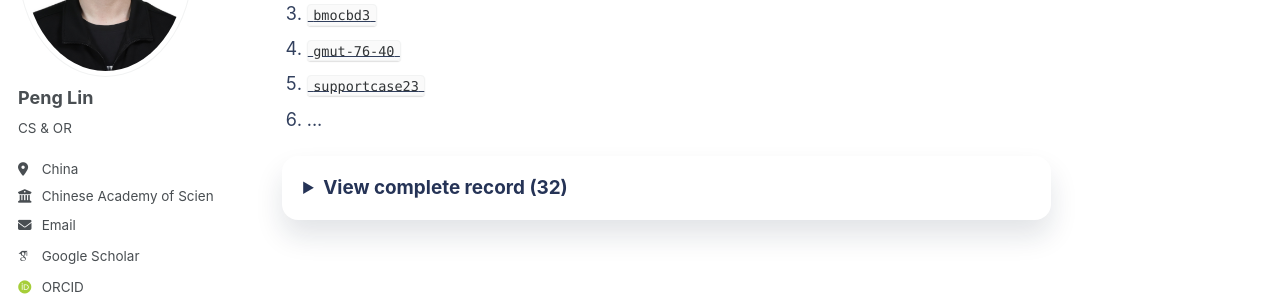
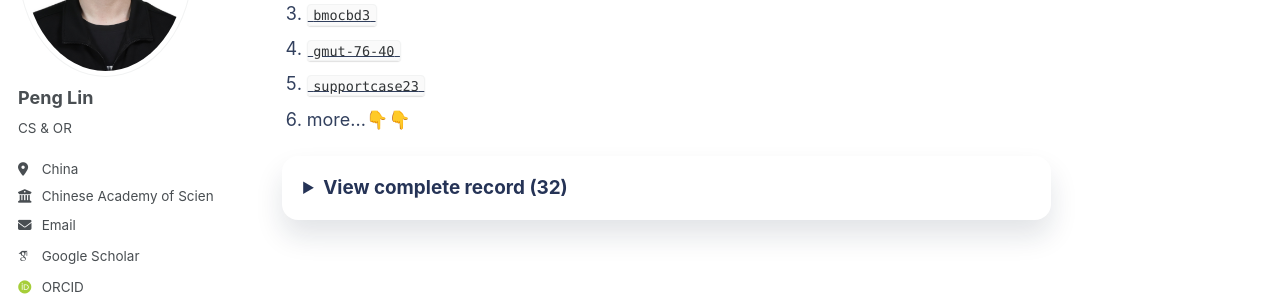
Before and after one commit to linpeng0105/linpeng0105.github.io, a Jekyll site: the page built from _pages/about.en.md, in a window 1280 px wide and 900 px high, scrolled down 4633 px. Shown: the part 253-553 px from the top of the window. Built offline with Jekyll 4.4.1, drawn with Linux system fonts in a browser that asks for light colours; some web fonts are replaced; a style sheet for code colours, icons or effects is not loaded.

Commit message:
Update list item to indicate more entries available

```diff
--- a/_pages/about.en.md
+++ b/_pages/about.en.md
@@ -741,7 +741,7 @@ redirect_from:
     <li><a href="https://miplib.zib.de/instance_details_bmocbd3.html"><code>bmocbd3</code></a></li>
     <li><a href="https://miplib.zib.de/instance_details_gmut-76-40.html"><code>gmut-76-40</code></a></li>
     <li><a href="https://miplib.zib.de/instance_details_supportcase23.html"><code>supportcase23</code></a></li>
-    <li>...</li>
+    <li>more...👇👇</li>
   </ol>
   <details class="profile-details">
     <summary><strong>View complete record (32)</strong></summary>
```
